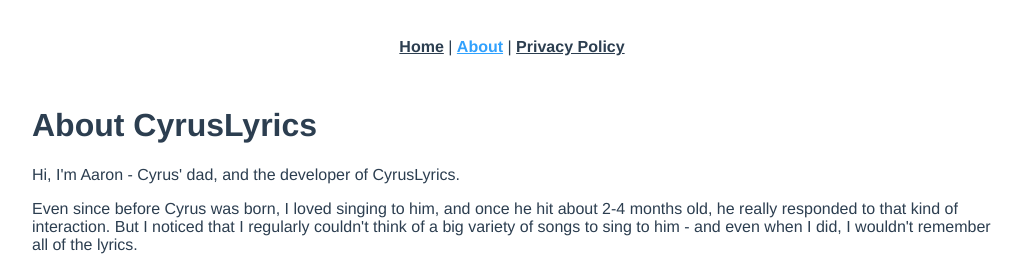
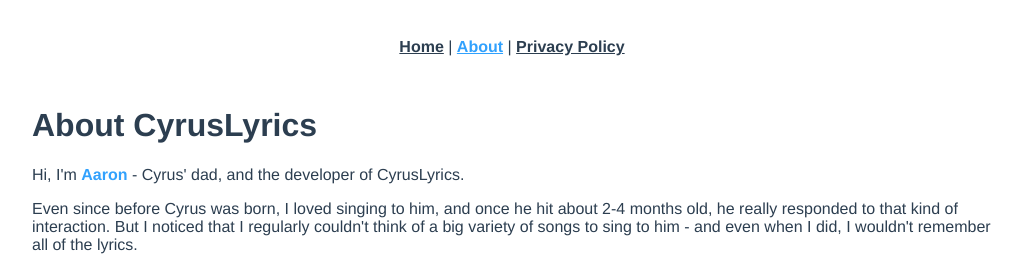
Before and after one commit to alkrauss48/cyrus-lyrics-web, a Vue app: page /about in a window 1280 px wide. Shown: the top 256 px of the page, without its empty margins (128-1149 px from the left). Built offline with nearby package versions, Linux system fonts and the light colour scheme.

Commit message:
Add link back to cyrus' dad's site (me!)

```diff
--- a/src/views/AboutView.vue
+++ b/src/views/AboutView.vue
@@ -1,7 +1,10 @@
 <template>
   <div class="about">
     <h1>About CyrusLyrics</h1>
-    <p>Hi, I'm Aaron - Cyrus' dad, and the developer of CyrusLyrics.</p>
+    <p>Hi, I'm
+      <a href="https://thecodeboss.dev" target="_blank">Aaron</a>
+      - Cyrus' dad, and the developer of CyrusLyrics.
+    </p>
     <p>Even since before Cyrus was born, I loved singing to him, and once he hit
     about 2-4 months old, he really responded to that kind of interaction. But I
     noticed that I regularly couldn't think of a big variety of songs to sing to
@@ -45,5 +48,17 @@
   max-width: 60em;
   margin: 0 auto;
   text-align: left;
+
+  p {
+    a {
+      text-decoration: none;
+      font-weight: bold;
+      color: #31a1fd;
+
+      &:hover, &:focus {
+        color: #2c3e50;
+      }
+    }
+  }
 }
 </style>
```
